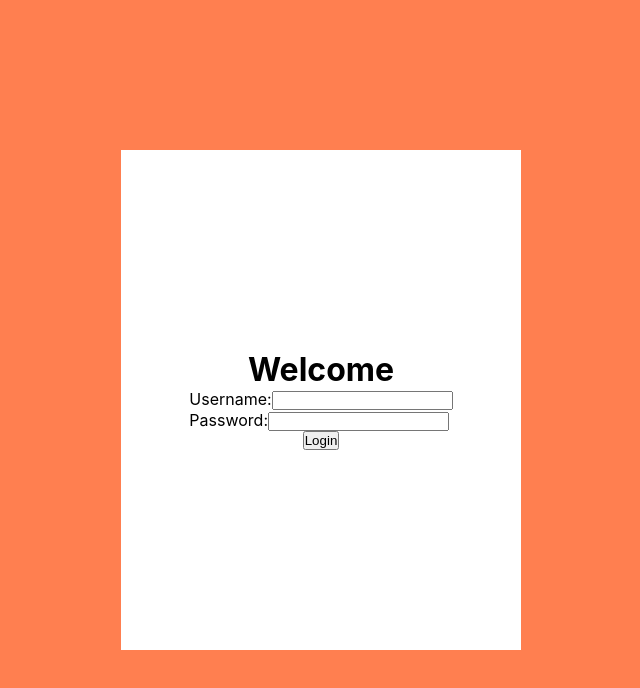
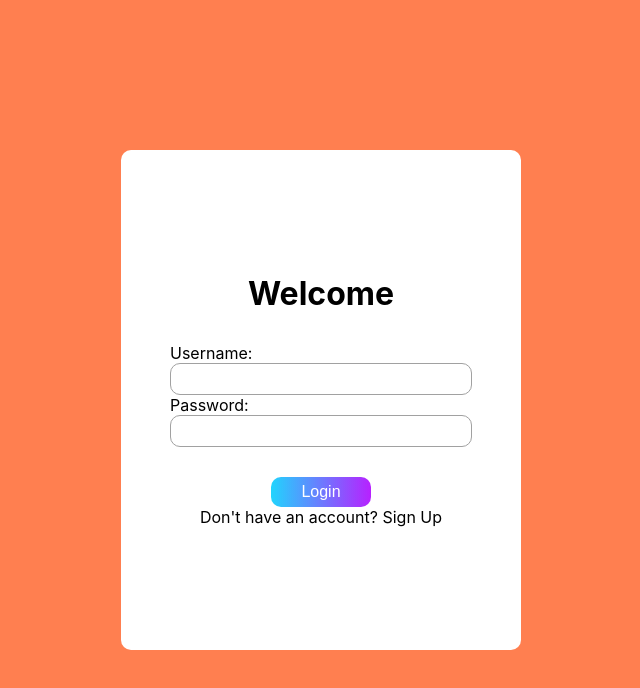
Before and after one commit to bra-Ben/assignment-4, a React (Create React App) app: page / in a window 1280 px wide. Shown: the top 688 px of the page, without its empty margins (319-959 px from the left). Built offline with nearby package versions, Linux system fonts and the light colour scheme.

Commit message:
2nd commit - additional codes added

```diff
--- a/src/login/login.js
+++ b/src/login/login.js
@@ -44,18 +44,20 @@ function Login() {
                 <div className='formbuttom'>
 
                     <div className='mid'>
-                        <label>Username:</label>
-                        <input type='text' onChange={UpdateUsername}></input>
+                        <label >Username:</label> <br/>
+                        <input type='text' onChange={UpdateUsername} className='inputstyle'></input>
                     </div>
 
                     <div className='end'>
-                        <label>Password:</label>
-                        <input type='password' onChange={UpdatePassword}></input>
+                    <label >Password:</label><br/>
+                        <input type='password' onChange={UpdatePassword} className='inputstyle'></input>
                     </div>
 
                 </div>
 
-                <button onClick={submit}>Login</button>
+                <button onClick={submit} className='mybuttons'>Login</button>
+
+                <p>Don't have an account? Sign Up</p>
 
             </form>
 
--- a/src/mystyle.css
+++ b/src/mystyle.css
@@ -9,6 +9,7 @@
     display: flex;
     align-items: center;
     justify-content: center;
+    box-shadow: 2px 4px 10px 3px black;
 }
 
 .formdiv {
@@ -19,4 +20,34 @@
     flex-direction: column;
     height: 500px;
     width: 400px;
+    border-radius: 10px;
+
 }
+
+.formbuttom {
+    /* margin: 30px; */
+    padding: 30px;
+
+}
+
+.inputstyle {
+    width: 300px;
+    height: 30px;
+    outline: none;
+    border: solid 1px #a1a1a1;
+    border-radius: 10px;
+
+}
+
+
+.mybuttons {
+    color: white;
+    font-size: 16px;
+    /* background-color:   black; */
+    background-image: linear-gradient(to right, #21d4fd, #b721ff );
+    width: 100px;
+    height: 30px;
+    border: none;
+    border-radius: 10px;
+
+}
```
